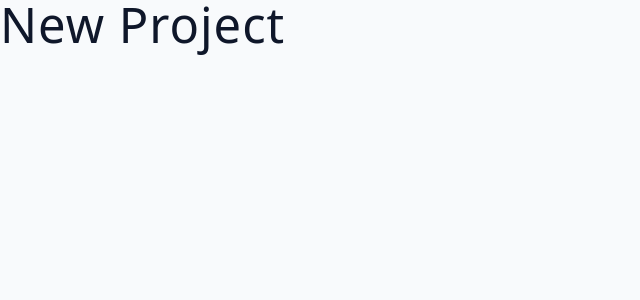
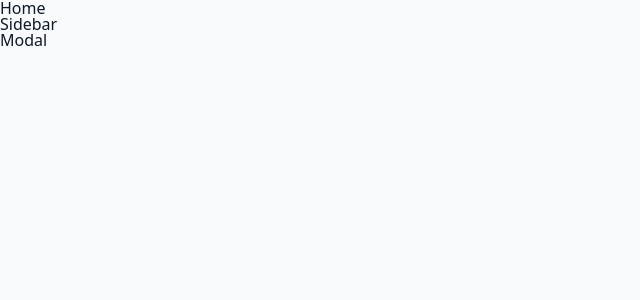
Before and after one commit to pooYAYooq/sidebar-modal, a React (Vite) app: page / in a window 1280 px wide. Shown: the top 300 px of the page, without its empty margins (0-640 px from the left). Built offline with nearby package versions, Linux system fonts and the light colour scheme.

Commit message:
feat: add Home, Sidebar, and Modal components

```diff
--- a/src/App.jsx
+++ b/src/App.jsx
@@ -1,7 +1,15 @@
+import Home from "./Home";
+import Modal from "./Modal";
+import Sidebar from "./Sidebar";
+
 function App() {
   return (
     <>
-      <h1>New Project</h1>
+      <main>
+        <Home />
+        <Sidebar />
+        <Modal />
+      </main>
     </>
   );
 }
--- /dev/null
+++ b/src/Home.jsx
@@ -0,0 +1,6 @@
+const Home = () => {
+  return (
+    <div>Home</div>
+  )
+}
+export default Home
--- /dev/null
+++ b/src/Modal.jsx
@@ -0,0 +1,6 @@
+const Modal = () => {
+  return (
+    <div>Modal</div>
+  )
+}
+export default Modal
--- /dev/null
+++ b/src/Sidebar.jsx
@@ -0,0 +1,6 @@
+const Sidebar = () => {
+  return (
+    <div>Sidebar</div>
+  )
+}
+export default Sidebar
```
